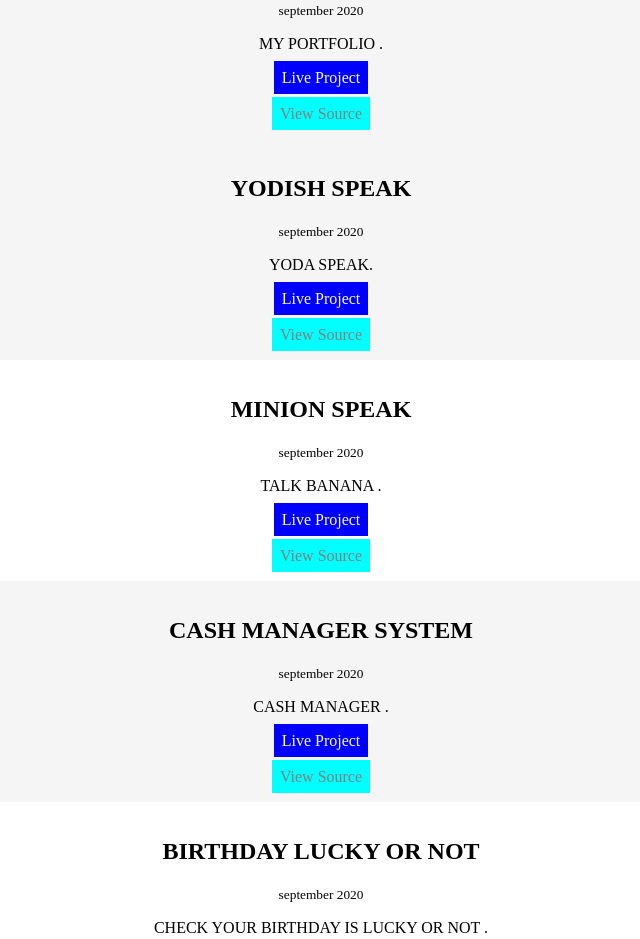
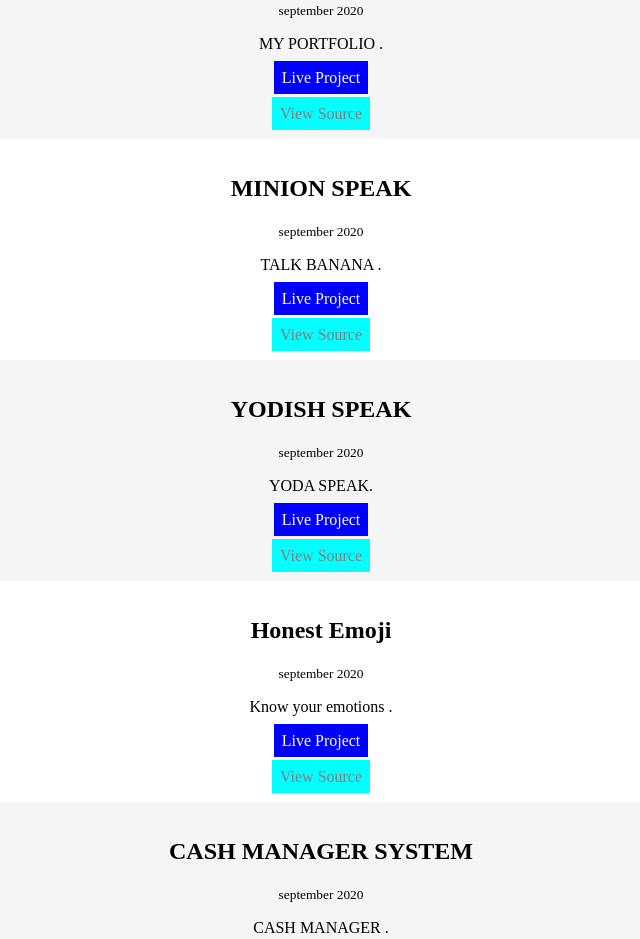
Before and after one commit to Mrinalkumar29/mrinal-portfolio, a plain HTML site: page projectsss.html in a window 1280 px wide. Shown: the part 819-1758 px from the top of the page, without its empty margins (319-959 px from the left). Drawn offline with Linux system fonts and the light colour scheme.

Commit message:
file added

```diff
--- a/projectsss.html
+++ b/projectsss.html
@@ -61,6 +61,18 @@
         </div>
     </section>
 
+
+    <section class="wh">
+        <div class="xyz">
+            <h1>MINION SPEAK</h1>
+            <small>september 2020</small>
+            <p> TALK BANANA .</p>
+            <a  class="click" href="https://talkbanana29.netlify.app/"> Live Project</a>
+            <br><br>
+            <a  class="press" href="https://github.com/Mrinalkumar29/banana-js.git">View Source</a>
+        </div>
+    </section>
+
     <section class="ow">
         <div class="abc">
            <h1> YODISH SPEAK </h1>
@@ -73,19 +85,16 @@
         </div>
     </section>
 
-
     <section class="wh">
         <div class="xyz">
-            <h1>MINION SPEAK</h1>
+            <h1>Honest Emoji</h1>
             <small>september 2020</small>
-            <p> TALK BANANA .</p>
-            <a  class="click" href="https://talkbanana29.netlify.app/"> Live Project</a>
+            <p> Know your emotions .</p>
+            <a  class="click" href="https://rs6s5.csb.app/"> Live Project</a>
             <br><br>
-            <a  class="press" href="https://github.com/Mrinalkumar29/banana-js.git">View Source</a>
+            <a  class="press" href="https://codesandbox.io/s/zealous-breeze-0uyyz?file=/src/App.js">View Source</a>
         </div>
     </section>
-
-
 
     <section class="ow">
         <div class="abc">
```
